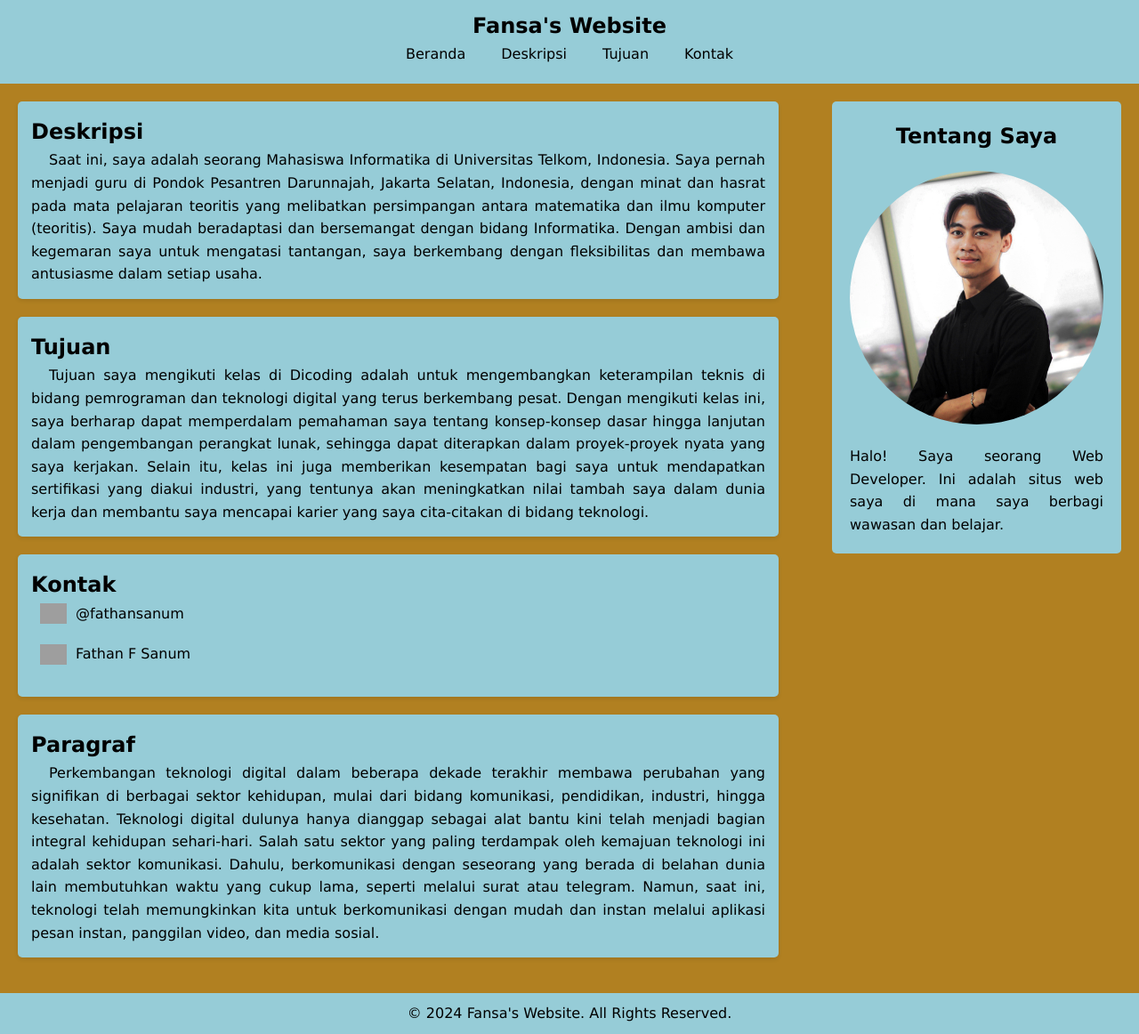
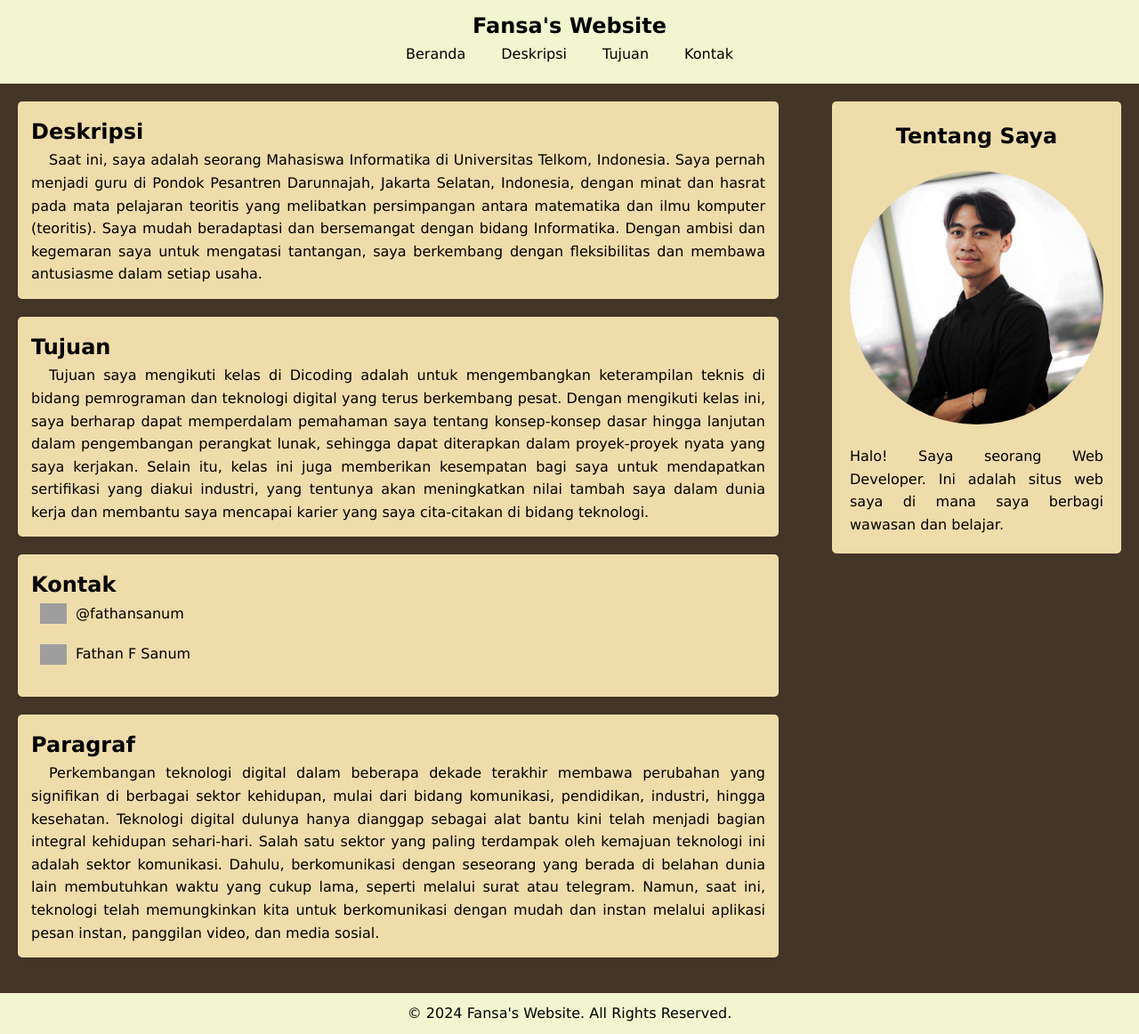
Before and after one commit to Fansaa/WebDasar, a plain HTML site: page index.html in a window 1280 px wide. Shown: the whole page at 89% size. Drawn offline with Linux system fonts and the light colour scheme; grey boxes are pictures that could not be loaded.

Commit message:
Update style.css

```diff
--- a/style.css
+++ b/style.css
@@ -5,23 +5,21 @@
 }
 
 body {
-    font-family:Verdana, Geneva, Tahoma, sans-serif;
+    font-family: Verdana, Geneva, Tahoma, sans-serif;
     line-height: 1.6;
-    background-color: rgb(177, 128, 33);
+    background-color: #443627;
 }
 
-
 header {
-    background-color: rgb(150, 204, 215);
+    background-color: #F2F6D0;
     color: rgb(0, 0, 0);
     padding: 10px 0;
     text-align: center;
 }
 
 header h1 {
-    font-family:Verdana, Geneva, Tahoma, sans-serif;
+    font-family: Verdana, Geneva, Tahoma, sans-serif;
 }
-
 
 nav ul {
     display: flex;
@@ -31,7 +29,7 @@ nav ul {
 
 nav ul li {
     margin: 0 20px;
-    font-family:Verdana, Geneva, Tahoma, sans-serif;
+    font-family: Verdana, Geneva, Tahoma, sans-serif;
 }
 
 nav ul li a {
@@ -39,6 +37,11 @@ nav ul li a {
     text-decoration: none;
 }
 
+nav ul li a:hover {
+    transform: scale(1.2);
+    filter: brightness(1.5);
+    color: #D98324;
+}
 
 main {
     display: flex;
@@ -55,28 +58,27 @@ main {
 
 article {
     margin-bottom: 20px;
-    background-color: rgb(150, 204, 215);
+    background-color: #EFDCAB;
     padding: 15px;
     border-radius: 5px;
     box-shadow: 0px 2px 5px rgba(0, 0, 0, 0.1);
 }
 
 main div article h2 {
-    font-family:Verdana, Geneva, Tahoma, sans-serif;
+    font-family: Verdana, Geneva, Tahoma, sans-serif;
     color: rgb(0, 0, 0);
 }
 
 main div article p {
     text-align: justify;
     text-indent: 20px;
-    font-family:Verdana, Geneva, Tahoma, sans-serif;
+    font-family: Verdana, Geneva, Tahoma, sans-serif;
     color: rgb(0, 0, 0);
 }
 
-
 aside {
     flex: 1;
-    background-color: rgb(150, 204, 215);
+    background-color: #EFDCAB;
     padding: 20px;
     border-radius: 5px;
     margin-left: 20px;
@@ -101,14 +103,13 @@ aside p {
 }
 
 footer {
-    background-color: rgb(150, 204, 215);
+    background-color: #F2F6D0;
     color: rgb(0, 0, 0);
     text-align: center;
     padding: 10px 0;
     position: relative;
     width: 100%;
 }
-
 
 .social-media-list {
     list-style-type: none;
@@ -126,13 +127,12 @@ footer {
     color: #000000;
     font-size: 16px;
     margin-left: 10px;
-    font-family:Verdana, Geneva, Tahoma, sans-serif;
+    font-family: Verdana, Geneva, Tahoma, sans-serif;
 }
 
 .social-media-list li img {
     vertical-align: middle;
 }
-
 
 a {
     text-decoration: none;
@@ -149,8 +149,8 @@ a img {
 }
 
 a:hover img {
-    transform: scale(1.2);
-    filter: brightness(1.5);
+    color: #fff;
+    transform: rotateY(360deg);
 }
 
 a:active img {
```
